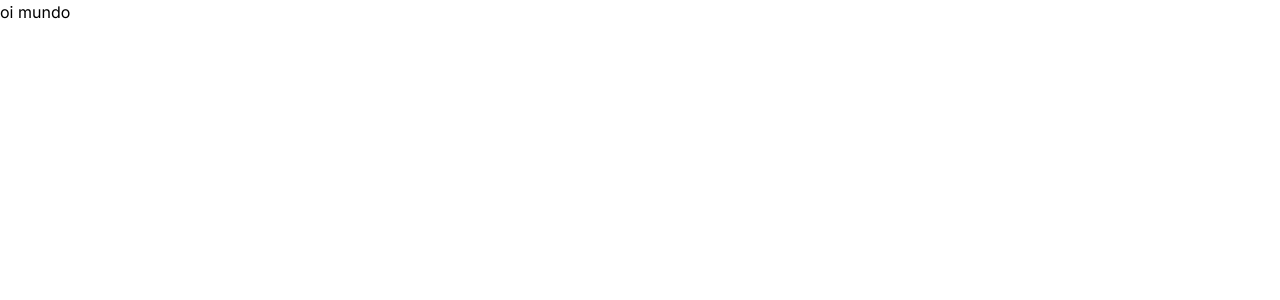
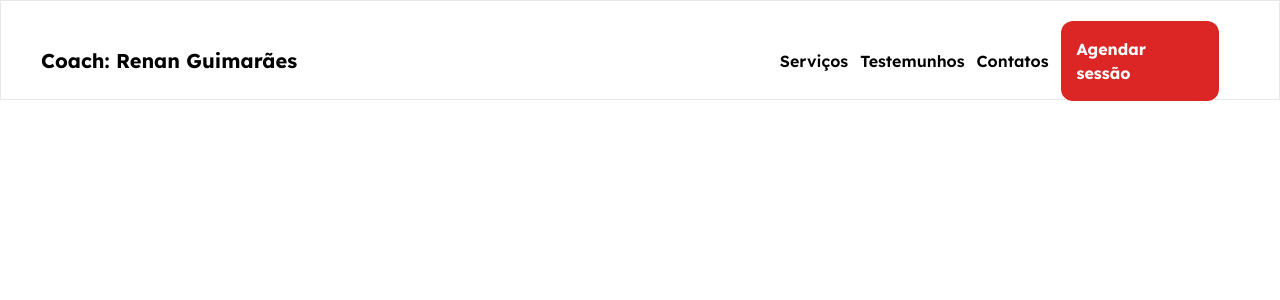
Before and after one commit to JoaoFPessoa/lp-personal-trainer, a Next.js app: page / in a window 1280 px wide. Shown: the top 300 px of the page. Built offline with nearby package versions, Linux system fonts and the light colour scheme.

Commit message:
styles: changed font

```diff
--- a/src/pages/index.tsx
+++ b/src/pages/index.tsx
@@ -1,12 +1,12 @@
-import Image from "next/image";
-import { Inter } from "next/font/google";
+import { Lexend } from "next/font/google";
+import Header from "@/components/Header";
 
-const inter = Inter({ subsets: ["latin"] });
+const lexend = Lexend({ subsets: ["latin"] });
 
 export default function Home() {
   return (
-    <main className={`${inter.className}`}>
-      <h1>oi mundo</h1>
+    <main className={`${lexend.className}`}>
+      <Header />
     </main>
   );
 }
```
